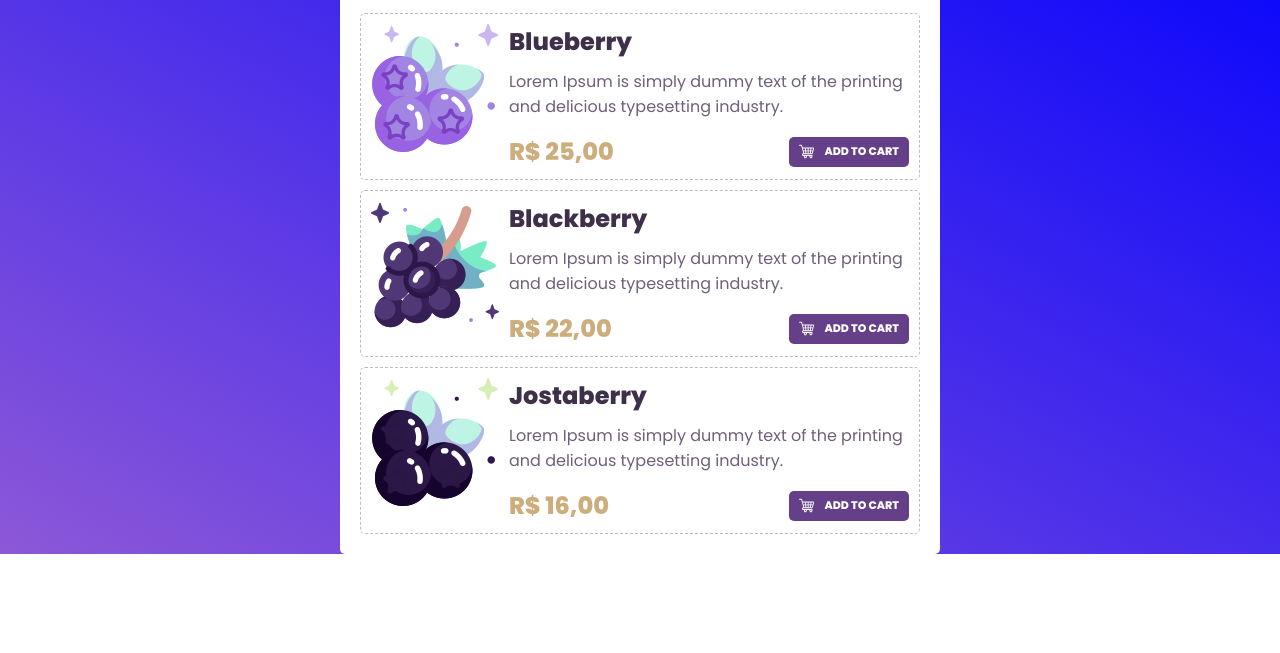
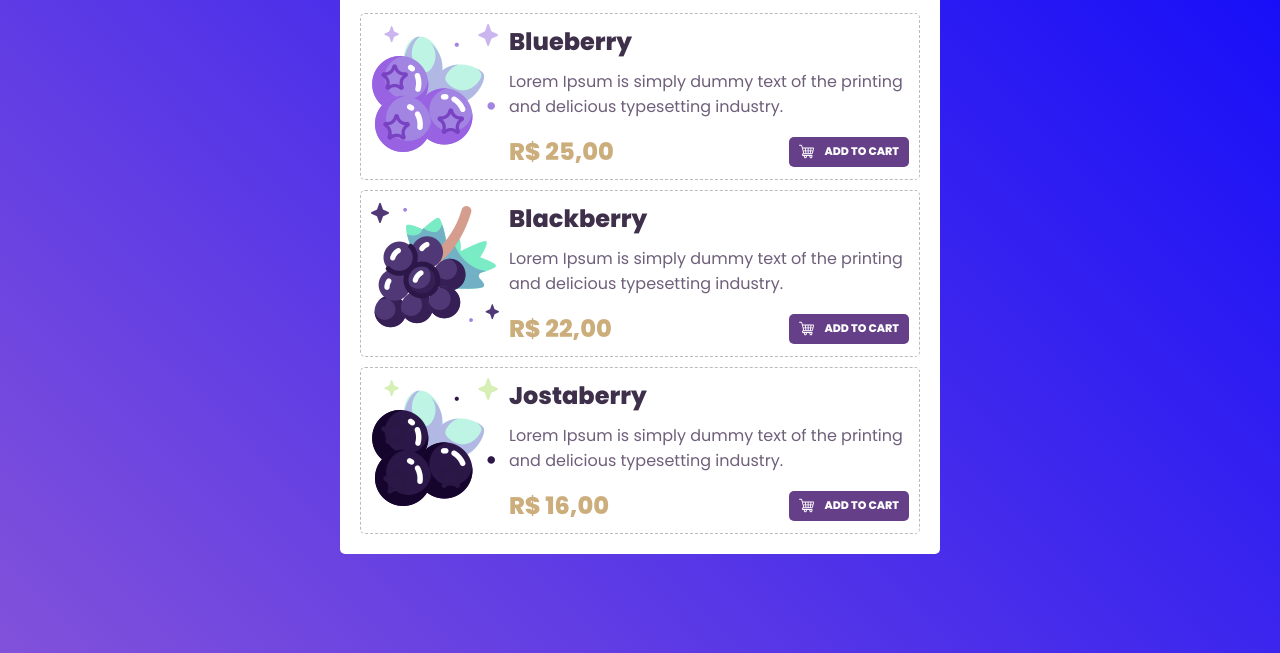
Before and after one commit to 4lex-passos/Shopping-Cart-with-React-Redux, a React app: page / in a window 1280 px wide. Shown: the part 147-800 px from the top of the page. Built offline with nearby package versions, Linux system fonts and the light colour scheme.

Commit message:
Update index.css

```diff
--- a/src/index.css
+++ b/src/index.css
@@ -11,7 +11,7 @@ body {
     background-image: linear-gradient(to bottom left , blue, #8c58d7);
     background-repeat: no-repeat;
     background-position: center;
-    background-size: 100% 100%;
+    background-size: 100vmax 100vmax;
     display: flex;
     flex-wrap: wrap;
     justify-content: center;
```
